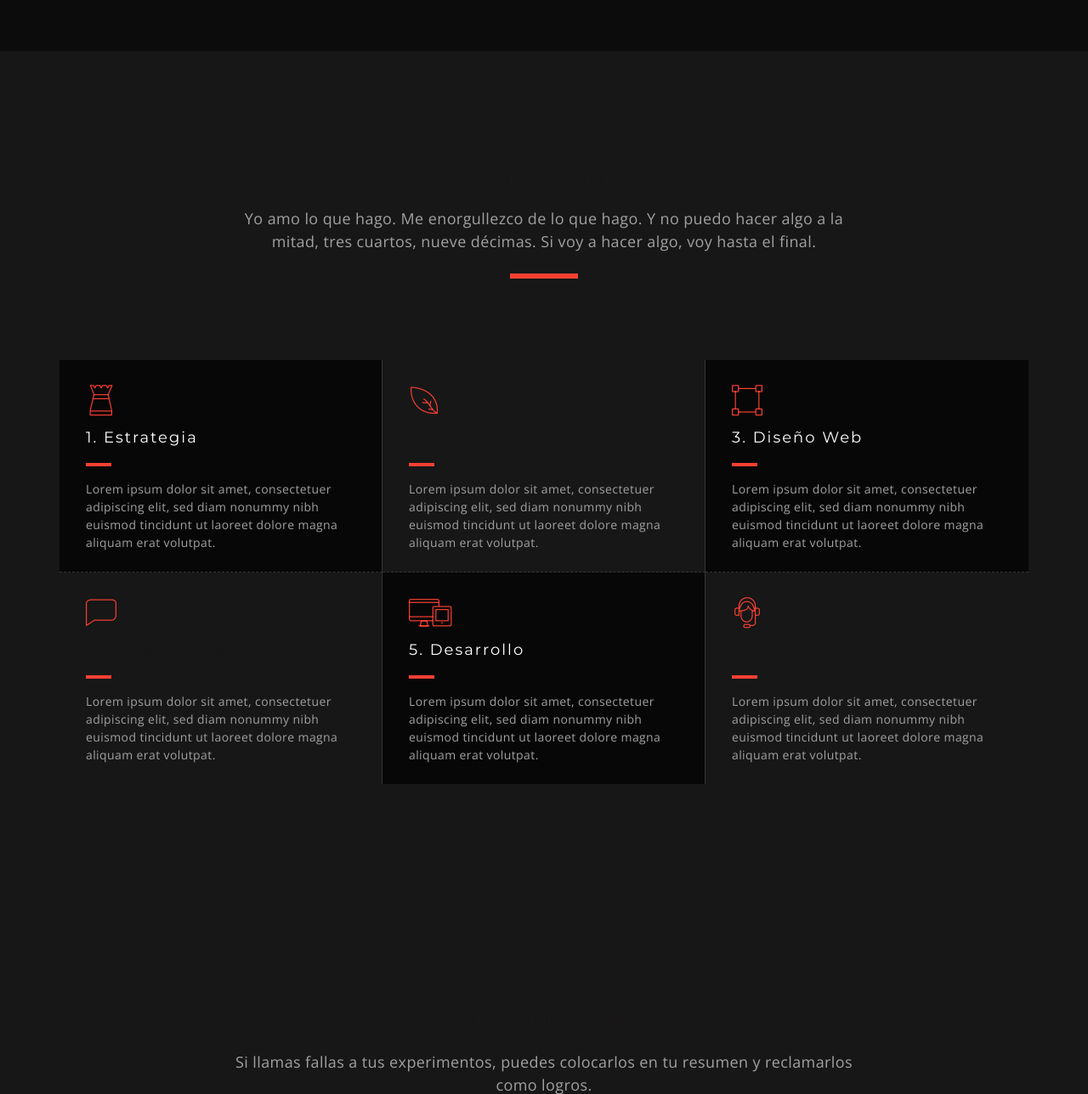
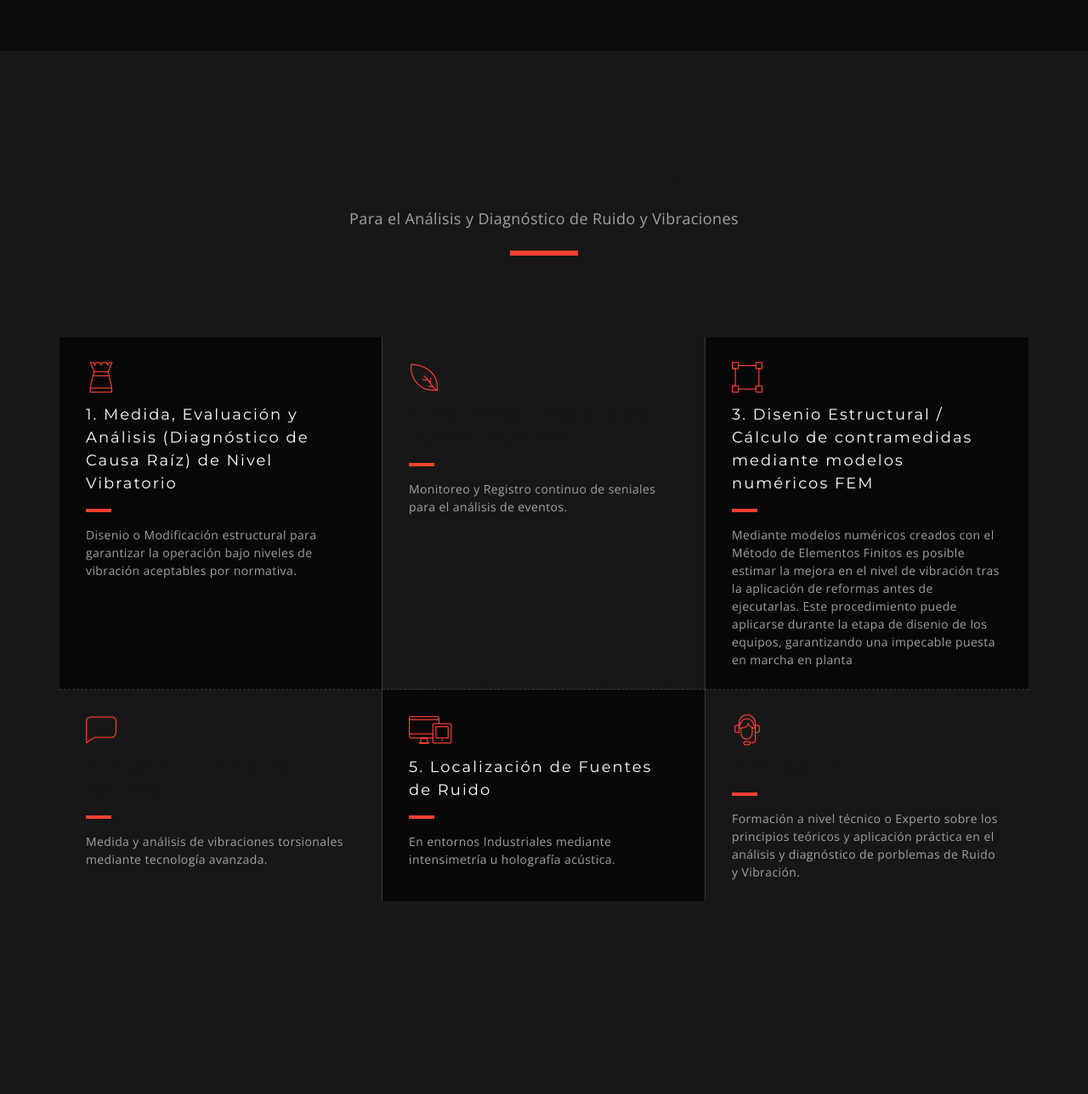
Before and after one commit to fscliment/K, a Django app: template portfolio/app_portfolio/templates/portfolio.html in a window 1280 px wide. Shown: the part 1849-3137 px from the top of the page at 85% size. Run offline with Django 3.2, Linux system fonts and the light colour scheme; the template is opened without the code that fills it, so the values that code supplies are empty; some libraries are stand-ins or nearby versions.

Commit message:
17102018-18h

```diff
--- a/portfolio/app_portfolio/templates/portfolio.html
+++ b/portfolio/app_portfolio/templates/portfolio.html
@@ -174,8 +174,8 @@
     <div class="container">
         <div class="row justify-content-center">
             <div class="col-lg-8 text-center">
-                <h3 class="font-alt font-w-600 letter-spacing-2 title-large text-gray-new">¿Qué hago?</h3>
-                <p class="mt-3 text-gray text-extra-large"><i style="font-style: inherit">Yo amo lo que hago. Me enorgullezco de lo que hago. Y no puedo hacer algo a la mitad, tres cuartos, nueve décimas. Si voy a hacer algo, voy hasta el final.</i></p>
+                <h3 class="font-alt font-w-600 letter-spacing-2 title-large text-gray-new">Servicios de Ingeniería</h3>
+                <p class="mt-3 text-gray text-extra-large"><i style="font-style: inherit">Para el Análisis y Diagnóstico de Ruido y Vibraciones</i></p>
                 <span class="bg-base-color mt-4 mx-auto sep-line-medium-thick-long"></span>
             </div>
             <!-- //.col-lg-8 -->
@@ -186,9 +186,9 @@
             <div class="col-lg-4 bg-gray-dark-3 border-md-0 border-bottom border-right border-gray-2" data-mh="mh-col-services">
                 <div class="px-lg-3 py-5 py-lg-4 text-center text-lg-left">
                     <i class="icon-Chess text-base-color title-extra-large"></i>
-                    <span class="d-block font-alt letter-spacing-2 mt-2 text-extra-large text-white">1. Estrategia</span>
+                    <span class="d-block font-alt letter-spacing-2 mt-2 text-extra-large text-white">1. Medida, Evaluación y Análisis (Diagnóstico de Causa Raíz) de Nivel Vibratorio</span>
                     <span class="bg-base-color ml-lg-0 mt-3 mx-auto sep-line-thick"></span>
-                    <p class="m-0 mt-3 text-gray text-medium">Lorem ipsum dolor sit amet, consectetuer adipiscing elit, sed diam nonummy nibh euismod tincidunt ut laoreet dolore magna aliquam erat volutpat.</p>
+                    <p class="m-0 mt-3 text-gray text-medium">Disenio o Modificación estructural para garantizar la operación bajo niveles de vibración aceptables por normativa.</p>
                 </div>
                 <!-- //.px-lg-3 -->
             </div>
@@ -197,9 +197,9 @@
             <div class="col-lg-4 border-md-0 border-bottom border-right border-gray-2" data-mh="mh-col-services">
                 <div class="px-lg-3 py-5 py-lg-4 text-center text-lg-left">
                     <i class="icon-Leafs-2 text-base-color title-extra-large"></i>
-                    <span class="d-block font-alt letter-spacing-2 mt-2 text-extra-large text-gray-new">2. Marca</span>
+                    <span class="d-block font-alt letter-spacing-2 mt-2 text-extra-large text-gray-new">2. Monitoreo / Registro de Ruido y Vibración</span>
                     <span class="bg-base-color ml-lg-0 mt-3 mx-auto sep-line-thick"></span>
-                    <p class="m-0 mt-3 text-gray text-medium">Lorem ipsum dolor sit amet, consectetuer adipiscing elit, sed diam nonummy nibh euismod tincidunt ut laoreet dolore magna aliquam erat volutpat.</p>
+                    <p class="m-0 mt-3 text-gray text-medium">Monitoreo y Registro continuo de seniales para el análisis de eventos.</p>
                 </div>
                 <!-- //.px-lg-3 -->
             </div>
@@ -208,9 +208,10 @@
             <div class="col-lg-4 bg-gray-dark-3 border-md-0 border-bottom border-gray-2" data-mh="mh-col-services">
                 <div class="px-lg-3 py-5 py-lg-4 text-center text-lg-left">
                     <i class="icon-Transform-2 text-base-color title-extra-large"></i>
-                    <span class="d-block font-alt letter-spacing-2 mt-2 text-extra-large text-white">3. Diseño Web</span>
+                    <span class="d-block font-alt letter-spacing-2 mt-2 text-extra-large text-white">3. Disenio Estructural / Cálculo de contramedidas mediante modelos numéricos FEM</span>
                     <span class="bg-base-color ml-lg-0 mt-3 mx-auto sep-line-thick"></span>
-                    <p class="m-0 mt-3 text-gray text-medium">Lorem ipsum dolor sit amet, consectetuer adipiscing elit, sed diam nonummy nibh euismod tincidunt ut laoreet dolore magna aliquam erat volutpat.</p>
+                    <p class="m-0 mt-3 text-gray text-medium">Mediante modelos numéricos creados con el Método de Elementos Finitos es posible estimar la mejora en el nivel de vibración tras la aplicación de reformas antes de ejecutarlas.
+                                                              Este procedimiento puede aplicarse durante la etapa de disenio de los equipos, garantizando una impecable puesta en marcha en planta</p>
                 </div>
                 <!-- //.px-lg-3 -->
             </div>
@@ -219,9 +220,9 @@
             <div class="col-lg-4 border-md-0 border-right border-gray-2" data-mh="mh-col-services">
                 <div class="px-lg-3 py-5 py-lg-4 text-center text-lg-left">
                     <i class="icon-Speach-Bubble3 text-base-color title-extra-large"></i>
-                    <span class="d-block font-alt letter-spacing-2 mt-2 text-extra-large text-gray-new">4. Redes Sociales</span>
+                    <span class="d-block font-alt letter-spacing-2 mt-2 text-extra-large text-gray-new">4. Medida de Vibración Torsional</span>
                     <span class="bg-base-color ml-lg-0 mt-3 mx-auto sep-line-thick"></span>
-                    <p class="m-0 mt-3 text-gray text-medium">Lorem ipsum dolor sit amet, consectetuer adipiscing elit, sed diam nonummy nibh euismod tincidunt ut laoreet dolore magna aliquam erat volutpat.</p>
+                    <p class="m-0 mt-3 text-gray text-medium">Medida y análisis de vibraciones torsionales mediante tecnología avanzada.</p>
                 </div>
                 <!-- //.px-lg-3 -->
             </div>
@@ -230,9 +231,9 @@
             <div class="col-lg-4 bg-gray-dark-3 border-md-0 border-right border-gray-2" data-mh="mh-col-services">
                 <div class="px-lg-3 py-5 py-lg-4 text-center text-lg-left">
                     <i class="icon-Monitor-Tablet text-base-color title-extra-large"></i>
-                    <span class="d-block font-alt letter-spacing-2 mt-2 text-extra-large text-white">5. Desarrollo</span>
+                    <span class="d-block font-alt letter-spacing-2 mt-2 text-extra-large text-white">5. Localización de Fuentes de Ruido</span>
                     <span class="bg-base-color ml-lg-0 mt-3 mx-auto sep-line-thick"></span>
-                    <p class="m-0 mt-3 text-gray text-medium">Lorem ipsum dolor sit amet, consectetuer adipiscing elit, sed diam nonummy nibh euismod tincidunt ut laoreet dolore magna aliquam erat volutpat.</p>
+                    <p class="m-0 mt-3 text-gray text-medium">En entornos Industriales mediante intensimetría u holografía acústica.</p>
                 </div>
                 <!-- //.px-lg-3 -->
             </div>
@@ -241,9 +242,9 @@
             <div class="col-lg-4" data-mh="mh-col-services">
                 <div class="px-lg-3 py-5 py-lg-4 text-center text-lg-left">
                     <i class="icon-Consulting text-base-color title-extra-large"></i>
-                    <span class="d-block font-alt letter-spacing-2 mt-2 text-extra-large text-gray-new">6. Consultoría</span>
+                    <span class="d-block font-alt letter-spacing-2 mt-2 text-extra-large text-gray-new">6. Formación</span>
                     <span class="bg-base-color ml-lg-0 mt-3 mx-auto sep-line-thick"></span>
-                    <p class="m-0 mt-3 text-gray text-medium">Lorem ipsum dolor sit amet, consectetuer adipiscing elit, sed diam nonummy nibh euismod tincidunt ut laoreet dolore magna aliquam erat volutpat.</p>
+                    <p class="m-0 mt-3 text-gray text-medium">Formación a nivel técnico o Experto sobre los principios teóricos y aplicación práctica en el análisis y diagnóstico de porblemas de Ruido y Vibración.</p>
                 </div>
                 <!-- //.px-lg-3 -->
             </div>
@@ -262,7 +263,7 @@
         <div class="container">
             <div class="row justify-content-center">
                 <div class="col-lg-8 text-center">
-                    <h3 class="font-alt font-w-600 letter-spacing-2 title-large text-white">Habilidades y Experticia</h3>
+                    <h3 class="font-alt font-w-600 letter-spacing-2 title-large text-white">Metodología y Técnicas</h3>
                     <p class="mt-3 text-gray text-extra-large"><i style="font-style: inherit">Un ganador es alguien que reconoce los talentos que Dios le ha dado, trabaja a fondo para desarrollarlos en habilidades y usa estas habilidades para lograr sus objetivos.</i></p>
                     <span class="bg-base-color mt-4 mx-auto sep-line-medium-thick-long"></span>
                 </div>
```
Also changed, not shown: portfolio/app_portfolio/static/assets/images/profile-picture-2.jpg, portfolio/media/perfil_imagenes/profile-picture-2.jpg.
